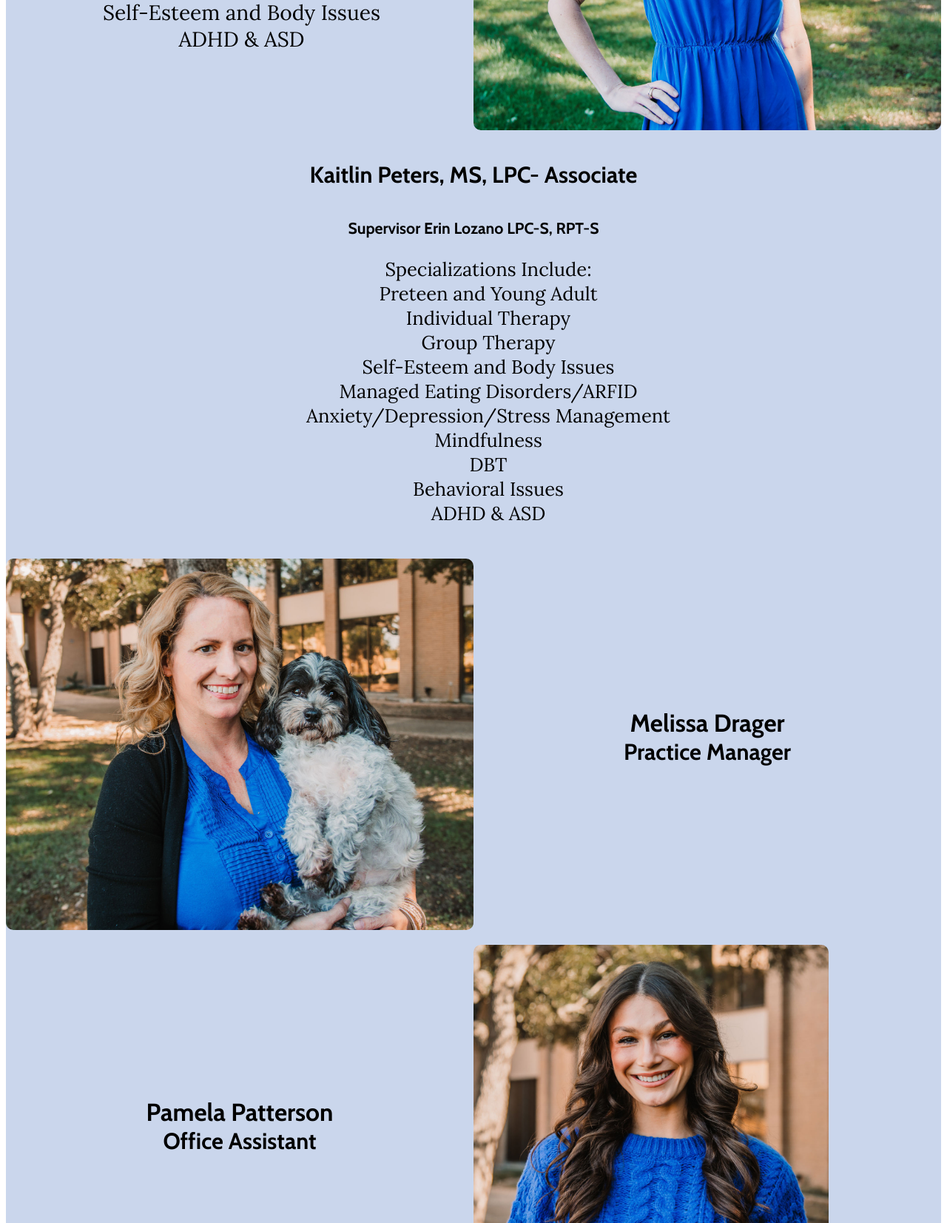
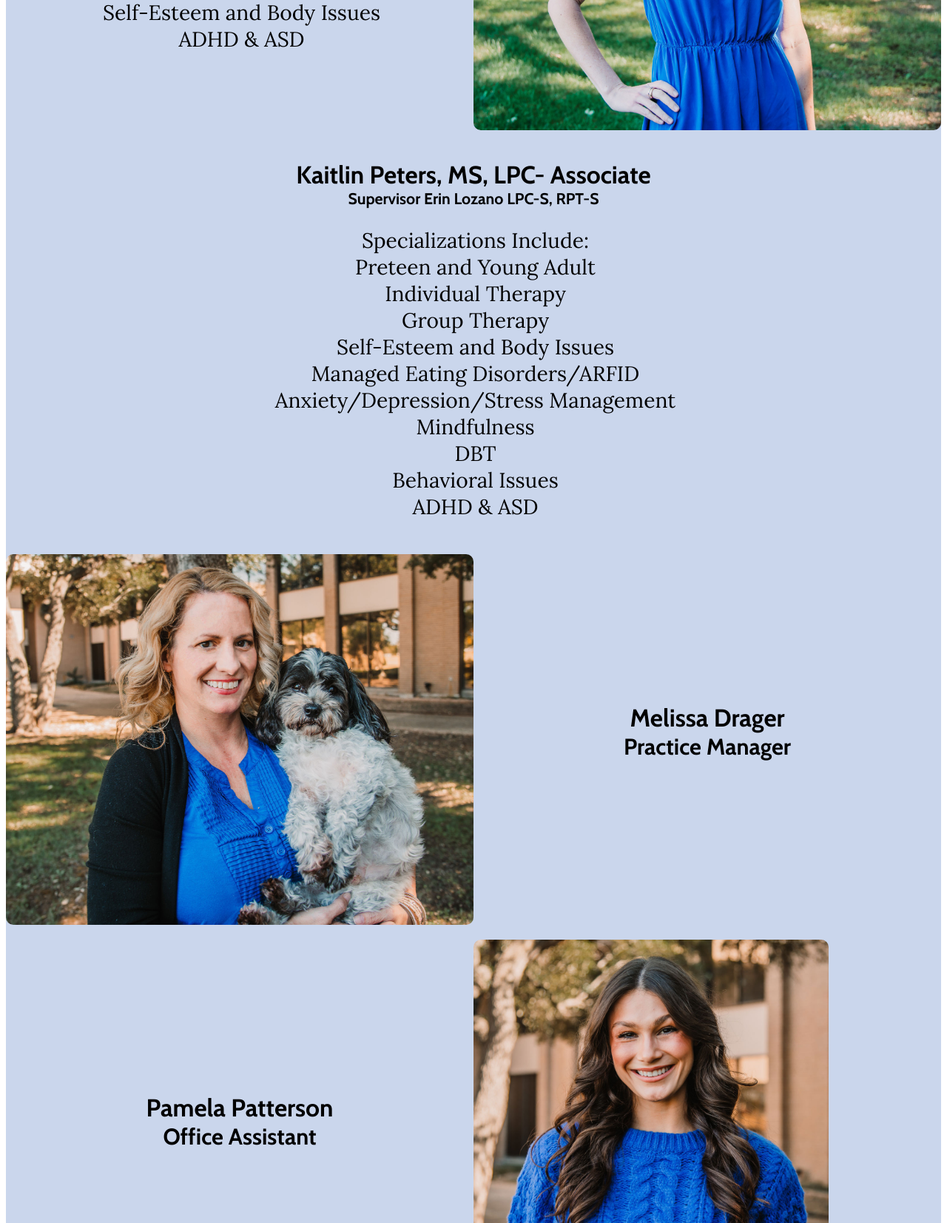
Before and after one commit to boonewh/css-website, a CodeIgniter app: page /database/staff in a window 1280 px wide. Shown: the part 4847-6500 px from the top of the page at 74% size. Run offline with CodeIgniter, Linux system fonts and the light colour scheme.

Commit message:
Fixed Kaitlin's alignment

```diff
--- a/assets/css/main.css
+++ b/assets/css/main.css
@@ -239,6 +239,7 @@ input[type="submit"]:active {
 
 .staff h4,
 .staff2 h4,
+.staff3 h4,
 .dristre h4,
 .pam h4 {
 	margin: 0;
@@ -254,7 +255,8 @@ input[type="submit"]:active {
 }
 
 .staff ul li,
-.staff2 ul li {
+.staff2 ul li,
+.staff3 ul li {
 	font-size: 1.1em;
 }
 
@@ -311,10 +313,20 @@ input[type="submit"]:active {
 	text-align: center;
 	flex-direction: column;
 	width: 100%;
+	margin-top: 40px;
+}
+
+.staff3 div {
+	order: 2;
 }
 
 .staff3 ul {
 	list-style: none;
+	margin-left: -35px;
+}
+
+.staff3 h5 {
+	margin: 0;
 }
 
 .pam {
```
